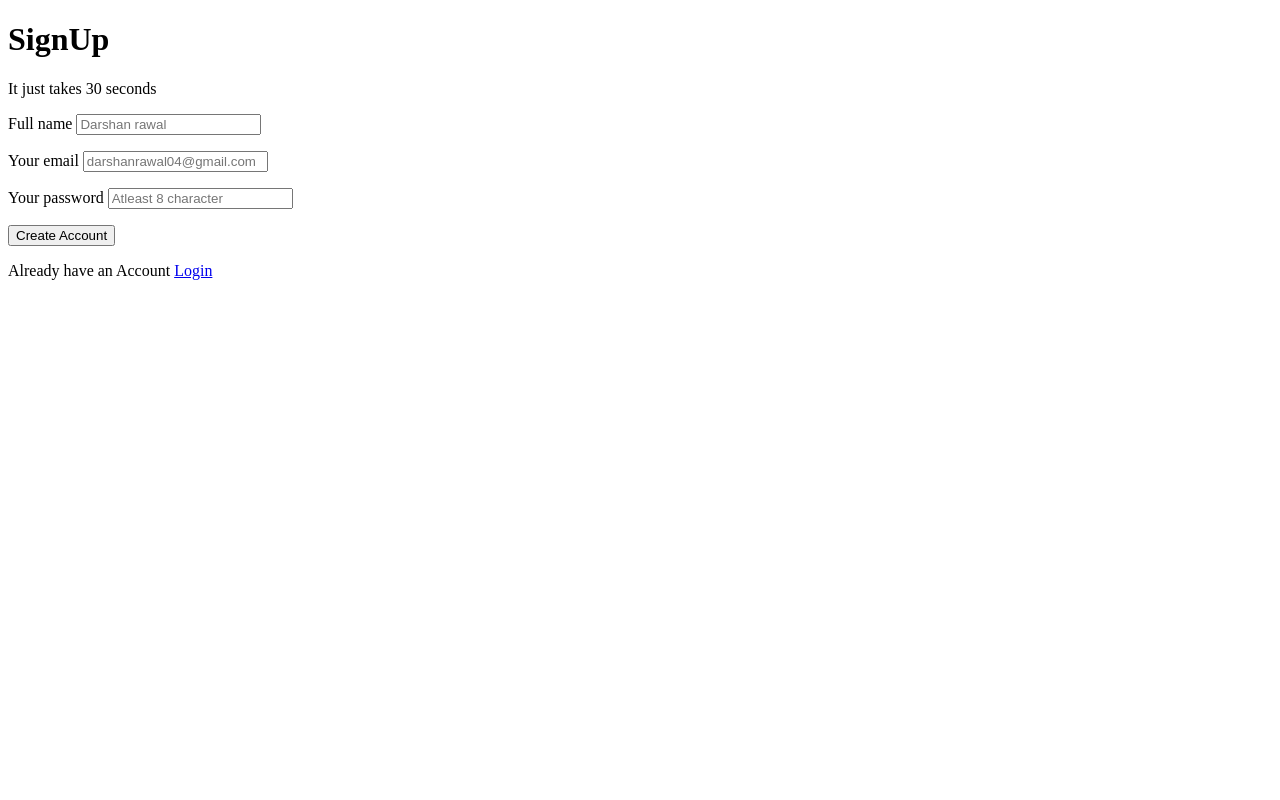
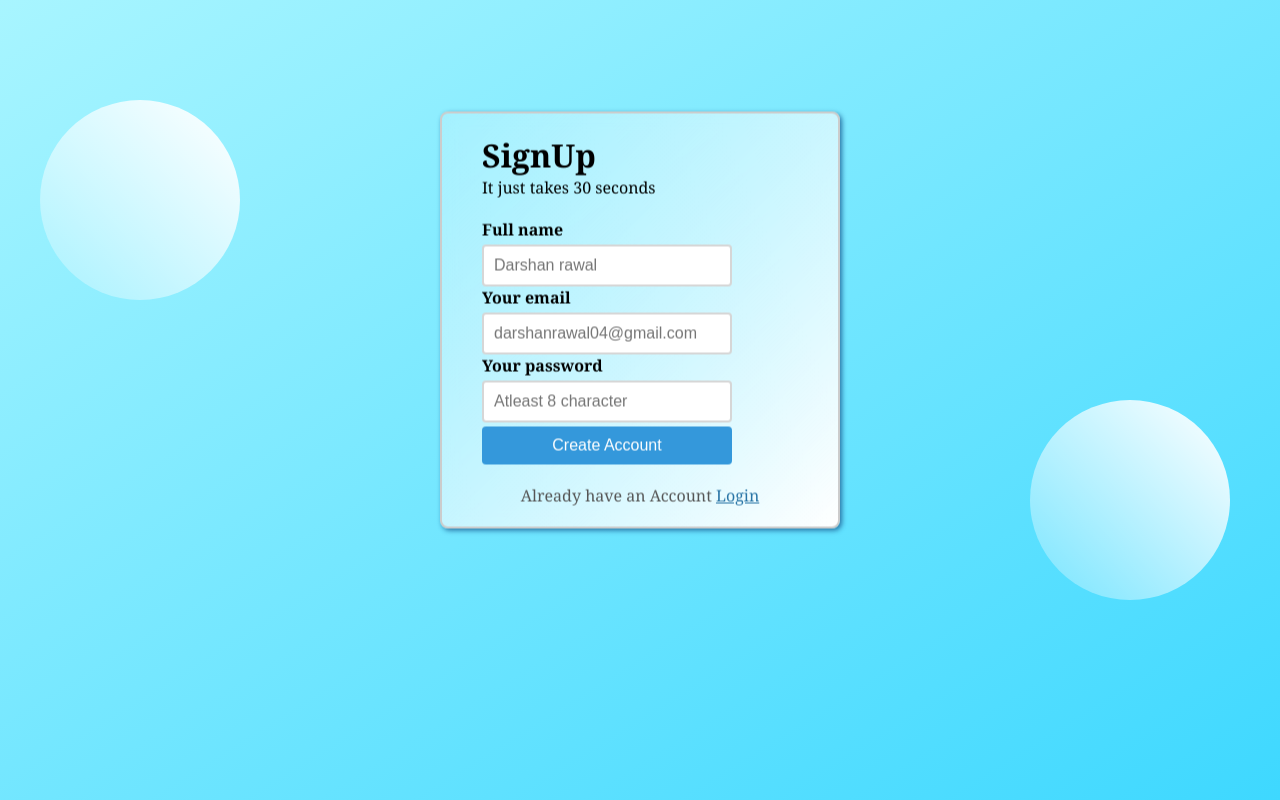
Before and after one commit to darshanrawal04/Login, a plain HTML site: page index.html in a window 1280 px wide. Drawn offline with Linux system fonts and the light colour scheme.

Commit message:
Update index.html

```diff
--- a/index.html
+++ b/index.html
@@ -5,7 +5,114 @@
     <meta http-equiv="X-UA-Compatible" content="IE=edge">
     <meta name="viewport" content="width=device-width, initial-scale=1.0">
     <title>SignUp</title>
-    <link rel="stylesheet" href="style.css">
+    <style>
+        *{
+    margin:0;
+    padding:0;
+    box-sizing:border-box;
+}
+
+body{
+    font-family:Cambria, Cochin, Georgia, Times, 'Times New Roman', serif;
+}
+
+.outer-box{
+    width:100vw;
+    height:100vh;
+    background:linear-gradient(to top left,#3ed8ff,#a8f5ff);
+}
+
+.inner-box{
+    width:400px;
+    margin:0 auto;
+    position:relative;
+    top:40%;
+    transform:translateY(-50%);
+    padding:20px 40px;
+    /* background-color: #ffffff09; */
+    background: linear-gradient(to top left,#ffffffff, #ffffff33);
+    backdrop-filter: blur(8px);
+    border-radius: 8px;
+    box-shadow: 2px 2px 5px #2773a5;
+    border: 2px solid #ccc;
+    z-index: 2;
+}
+
+.signup-header h1{
+   font-size: 2.5rem;
+   color: #212121;
+
+}
+
+.signup-header p{
+    font-size: 0.95rem;
+    color:#555;
+    margin-top: 5px;
+
+}
+
+.signup-body{
+    margin:20px 0;
+}
+
+.signup_body p{
+    margin:10px 0;
+
+}
+.signup-body p label{
+    display:block;
+    font-weight: bold;
+
+}
+.signup-body p input{
+    width:250px;
+    padding:10px;
+    border:2px solid #cccc;
+    border-radius: 4px;
+    font-size: 1rem;
+     margin-top:4px;
+
+}
+
+.signup-body p input[type="submit"]{
+    background-color:#3498db;
+    border:none;
+    color: white;
+    cursor:pointer;
+
+}
+
+signup-body p input[type="submit"] :hover{
+    background-color: #3498db;
+
+}
+.signup-footer p{
+    color:#555;
+    text-align: center;
+}
+.signup-footer p a{
+    color:#2773a5;
+
+}
+.circle{
+    width :200px;
+    height :200px;
+    border-radius:100px;
+     background:linear-gradient(to top right,#ffffff33,#ffffffff);
+     position:absolute;
+}
+
+.c1{
+    top:100px;
+    left:40px;
+
+}
+.c2{
+    bottom:200px;
+    right:50px;
+}
+
+    </style>
 </head>
 <body>
 <div class="outer-box">
```
